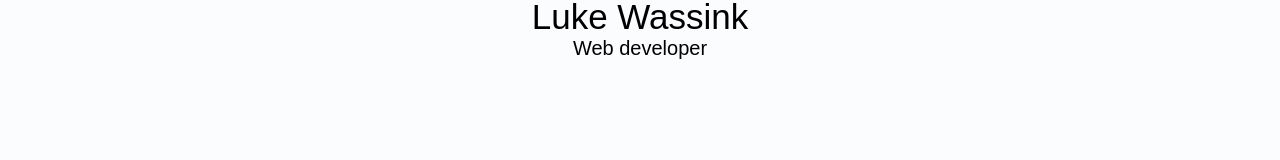
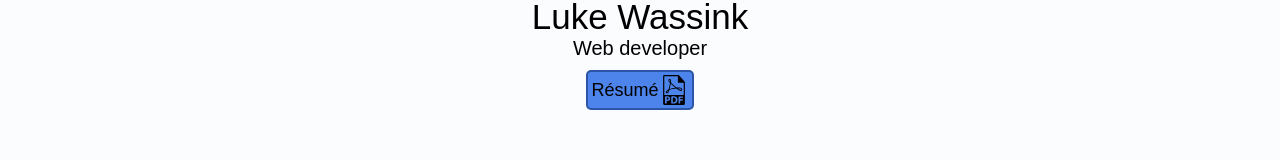
Before and after one commit to lwassink/personal-site, a React app in the folder frontend/: page / in a window 1280 px wide. Shown: the part 348-508 px from the top of the page. Built offline with nearby package versions, Linux system fonts and the light colour scheme; no server answers; a web font is replaced by a local one.

Commit message:
create PDFTag component

```diff
--- a/frontend/src/components/splash/Splash.jsx
+++ b/frontend/src/components/splash/Splash.jsx
@@ -9,7 +9,6 @@ import NavBar from '../NavBar';
 
 class Splash extends React.Component {
   componentDidMount() {
-    console.log("Mounted");
     this.props.fetchPosts();
     this.props.fetchProjects();
     window.scrollTo(0, 0);
--- a/frontend/src/components/splash/SplashHeader.jsx
+++ b/frontend/src/components/splash/SplashHeader.jsx
@@ -1,10 +1,15 @@
 import React from 'react';
 import Link from 'react-router-dom/Link';
+import PDFTag from '../tags/PDFTag';
 
 export default () => (
   <div className="splash-section splash-header">
     <img src="/assets/images/luke-wassink-headshot.jpg" />
     <h1>Luke&nbsp;Wassink</h1>
     <h3>Web developer</h3>
+    <PDFTag
+    label="R&eacute;sum&eacute;"
+    url="/assets/luke-wassink-resume.pdf"
+    />
   </div>
 )
--- a/frontend/src/components/splash/SplashPosts.jsx
+++ b/frontend/src/components/splash/SplashPosts.jsx
@@ -3,7 +3,6 @@ import { Link } from 'react-router-dom';
 import { proccessDate } from '../../util/util';
 
 export default ({ posts }) => {
-  console.log(posts)
   return (
     <div className="splash-section splash-posts">
       <h2>Stuff I <span className="orange">Wrote</span></h2>
--- /dev/null
+++ b/frontend/src/components/tags/PDFTag.jsx
@@ -0,0 +1,33 @@
+import React from 'react';
+
+export default ({ label, url }) => {
+  const HEIGHT = 30;
+  const linkStyles = {
+    display: 'inline-block',
+    height: HEIGHT,
+    verticalAlign: 'middle',
+    background: "#4c84eb",
+    padding: 3,
+    borderRadius: 5,
+    border: '2px solid #2c56a5'
+  };
+  const imageStyles = {
+    height: HEIGHT,
+    borderRadius: 0,
+    display: 'inline-block',
+    margin: 0,
+    width: HEIGHT
+  };
+  const labelStyles = {
+    color: 'black',
+    display: 'inline-block',
+    left: 0
+  };
+
+  return (
+    <a style={linkStyles} href={url} target="blank">
+      <span style={labelStyles}>{label}</span>
+      <img style={imageStyles} src="/assets/images/pdf-icon.svg" />
+    </a>
+  );
+};
--- a/frontend/src/styles/colors.scss
+++ b/frontend/src/styles/colors.scss
@@ -1,4 +1,5 @@
 $pale-blue: #fbfcfe;
+$light-blue: #4c84eb;
 $blue: #2367e7;
 $dark-blue: #2c56a5;
 $orange: #ff6606;
--- a/frontend/src/styles/splash.scss
+++ b/frontend/src/styles/splash.scss
@@ -17,8 +17,9 @@ div.splash {
   h3 {
     font-size: 20px;
     font-weight: 400;
-    margin: 0 auto;
+    margin: auto;
     display: block;
+    margin-bottom: 10px;
   }
 
   span.orange {
```
Also changed, not shown: frontend/public/assets/images/pdf-icon.svg (added), 1 other file (tests, documents, lock files or other folders).
